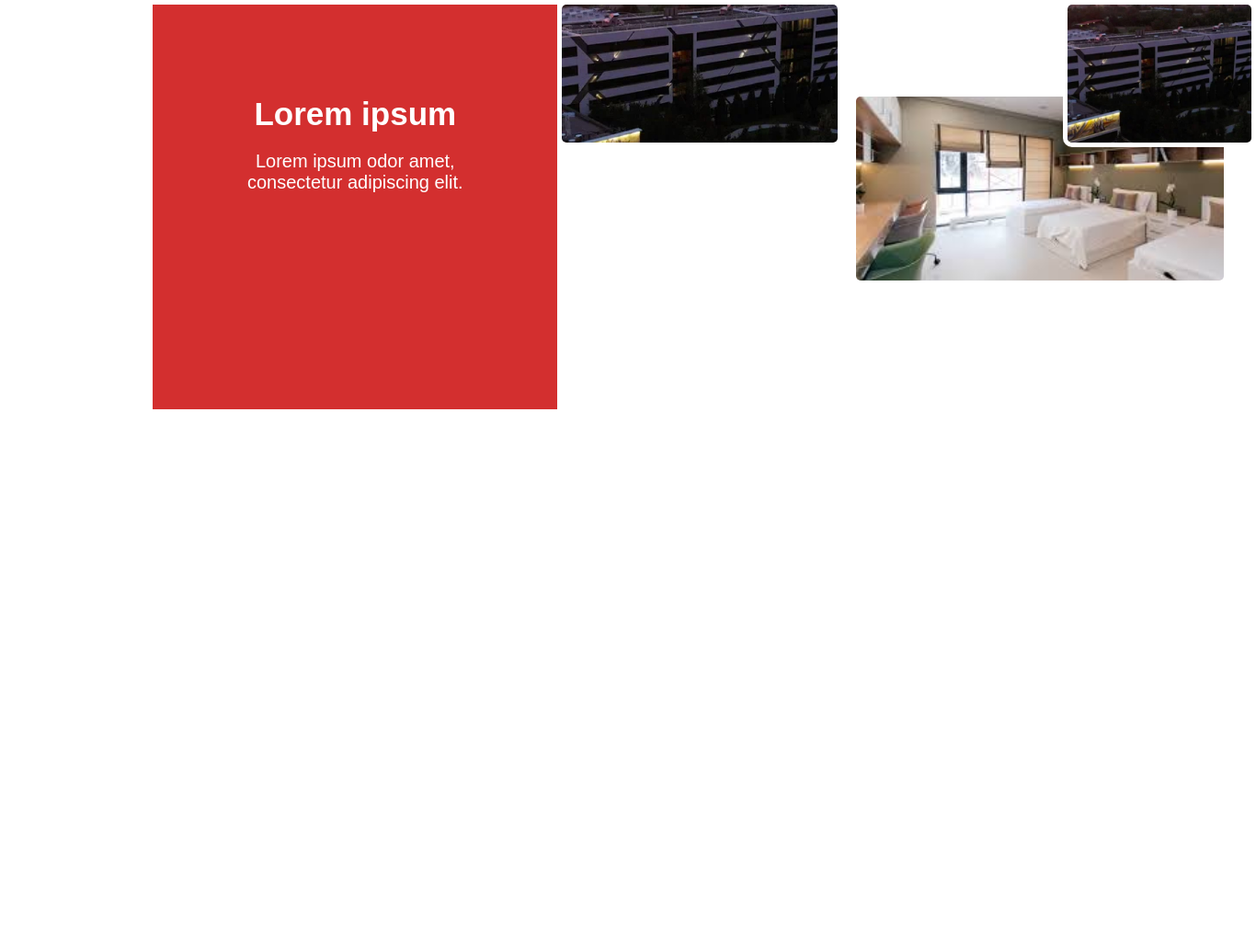
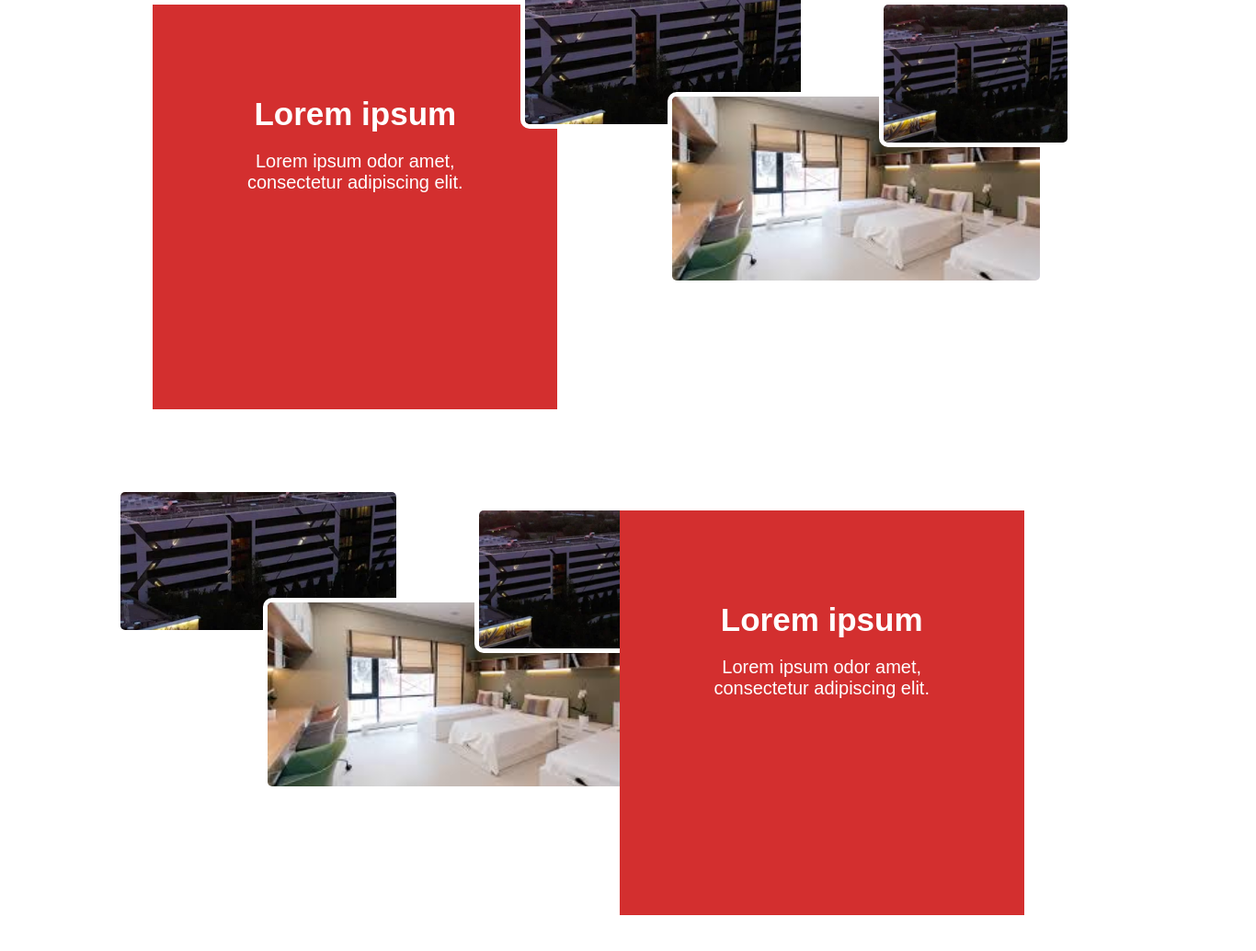
Before and after one commit to aruzhanR04/DormMate_front, a React (Create React App) app: page / in a window 1280 px wide. Shown: the part 717-1751 px from the top of the page at 92% size, 1366 px wide, since content can reach past the window. Before the commit the page ends 1267 px from the top, so only its background shows below. Built offline with nearby package versions, Linux system fonts and the light colour scheme.

Commit message:
mainpage update2

```diff
--- a/src/pages/Home.js
+++ b/src/pages/Home.js
@@ -28,7 +28,7 @@ const Home = () => {
         </div>
       </section>
 
-      {/* <section className="block third-block">
+      <section className="block third-block">
         <div className="text-block align-left">
           <h1>Lorem ipsum</h1>
           <p>Lorem ipsum odor amet, consectetur adipiscing elit.</p>
@@ -38,7 +38,7 @@ const Home = () => {
           <img src={img_2} alt="Narxoz 5" />
           <img src={img_1} alt="Narxoz 6" />
         </div>
-      </section> */}
+      </section>
     </div>
   );
 };
--- a/src/styles/Home.css
+++ b/src/styles/Home.css
@@ -32,6 +32,10 @@
   margin-left: 0px;
 }
 
+.text-block.align-right {
+  margin-right: 0px;
+}
+
 .text-block h1 {
   font-size: 35px;
   margin-bottom: 20px;
@@ -61,8 +65,8 @@
 
 .image-block img:nth-child(1) {
   position: absolute;
-  top: 0px;
-  left: 0px;
+  top: -20px;
+  left: -40px;
   width: 300px;
   height: 150px;
   object-fit: cover;
@@ -73,7 +77,7 @@
 .image-block img:nth-child(2) {
   position: absolute;
   top: 100px;
-  left: 320px;
+  left: 120px;
   width: 400px;
   height: 200px;
   object-fit: cover;
@@ -84,7 +88,7 @@
 .image-block img:nth-child(3) {
   position: absolute;
   top: 0px;
-  left: 550px;
+  left: 350px;
   width: 200px;
   height: 150px;
   object-fit: cover;
@@ -92,6 +96,13 @@
   border-radius: 10px;
 }
 
+.third-block .image-block {
+  order: 1;
+}
+
+.third-block .text-block {
+  order: 2;
+}
 
 @media (max-width: 768px) {
   .block {
```
